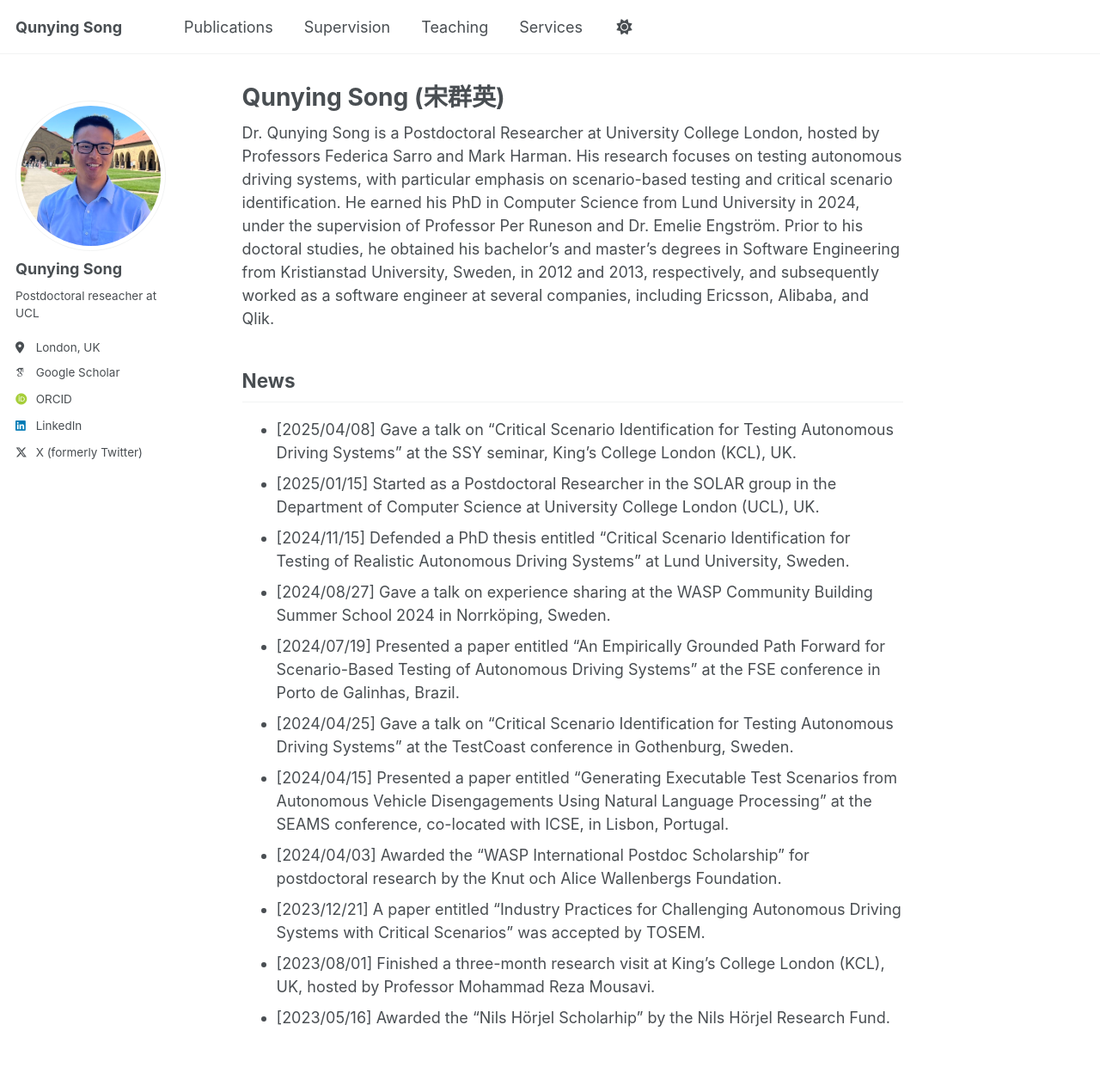
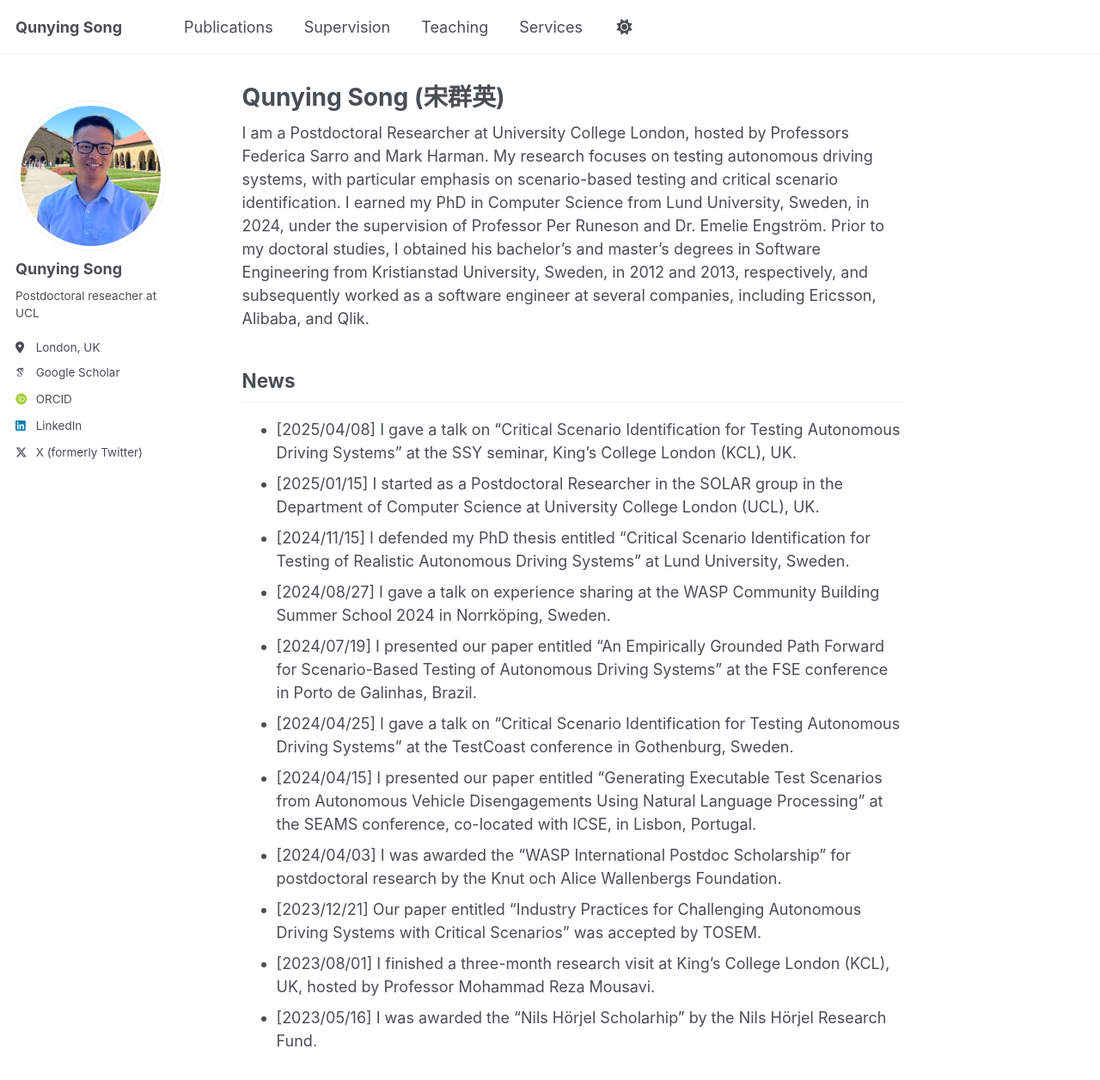
Before and after one commit to qunying-song/qunying-song.github.io, a Jekyll site: the page built from _pages/about.md, in a window 1280 px wide and 1400 px high. Shown: the top 1256 px of the window at 86% size. Built offline with Jekyll 4.4.1, drawn with Linux system fonts in a browser that asks for light colours; some web fonts are replaced; a script that is not in the unit is left out.

Commit message:
Update about.md

```diff
--- a/_pages/about.md
+++ b/_pages/about.md
@@ -8,18 +8,18 @@ redirect_from:
 ---
 
 
-Dr. Qunying Song is a Postdoctoral Researcher at University College London, hosted by Professors Federica Sarro and Mark Harman. His research focuses on testing autonomous driving systems, with particular emphasis on scenario-based testing and critical scenario identification. He earned his PhD in Computer Science from Lund University in 2024, under the supervision of Professor Per Runeson and Dr. Emelie Engström. Prior to his doctoral studies, he obtained his bachelor’s and master’s degrees in Software Engineering from Kristianstad University, Sweden, in 2012 and 2013, respectively, and subsequently worked as a software engineer at several companies, including Ericsson, Alibaba, and Qlik.
+I am a Postdoctoral Researcher at University College London, hosted by Professors Federica Sarro and Mark Harman. My research focuses on testing autonomous driving systems, with particular emphasis on scenario-based testing and critical scenario identification. I earned my PhD in Computer Science from Lund University, Sweden, in 2024, under the supervision of Professor Per Runeson and Dr. Emelie Engström. Prior to my doctoral studies, I obtained his bachelor’s and master’s degrees in Software Engineering from Kristianstad University, Sweden, in 2012 and 2013, respectively, and subsequently worked as a software engineer at several companies, including Ericsson, Alibaba, and Qlik.
 
 ## News
 
-- [2025/04/08] Gave a talk on "Critical Scenario Identification for Testing Autonomous Driving Systems" at the SSY seminar, King’s College London (KCL), UK.
-- [2025/01/15] Started as a Postdoctoral Researcher in the SOLAR group in the Department of Computer Science at University College London (UCL), UK.
-- [2024/11/15] Defended a PhD thesis entitled "Critical Scenario Identification for Testing of Realistic Autonomous Driving Systems" at Lund University, Sweden.
-- [2024/08/27] Gave a talk on experience sharing at the WASP Community Building Summer School 2024 in Norrköping, Sweden.
-- [2024/07/19] Presented a paper entitled "An Empirically Grounded Path Forward for Scenario-Based Testing of Autonomous Driving Systems" at the FSE conference in Porto de Galinhas, Brazil.
-- [2024/04/25] Gave a talk on "Critical Scenario Identification for Testing Autonomous Driving Systems" at the TestCoast conference in Gothenburg, Sweden.
-- [2024/04/15] Presented a paper entitled "Generating Executable Test Scenarios from Autonomous Vehicle Disengagements Using Natural Language Processing" at the SEAMS conference, co-located with ICSE, in Lisbon, Portugal.
-- [2024/04/03] Awarded the "WASP International Postdoc Scholarship" for postdoctoral research by the Knut och Alice Wallenbergs Foundation.
-- [2023/12/21] A paper entitled "Industry Practices for Challenging Autonomous Driving Systems with Critical Scenarios" was accepted by TOSEM.
-- [2023/08/01] Finished a three-month research visit at King’s College London (KCL), UK, hosted by Professor Mohammad Reza Mousavi.
-- [2023/05/16] Awarded the "Nils Hörjel Scholarhip" by the Nils Hörjel Research Fund.
+- [2025/04/08] I gave a talk on "Critical Scenario Identification for Testing Autonomous Driving Systems" at the SSY seminar, King’s College London (KCL), UK.
+- [2025/01/15] I started as a Postdoctoral Researcher in the SOLAR group in the Department of Computer Science at University College London (UCL), UK.
+- [2024/11/15] I defended my PhD thesis entitled "Critical Scenario Identification for Testing of Realistic Autonomous Driving Systems" at Lund University, Sweden.
+- [2024/08/27] I gave a talk on experience sharing at the WASP Community Building Summer School 2024 in Norrköping, Sweden.
+- [2024/07/19] I presented our paper entitled "An Empirically Grounded Path Forward for Scenario-Based Testing of Autonomous Driving Systems" at the FSE conference in Porto de Galinhas, Brazil.
+- [2024/04/25] I gave a talk on "Critical Scenario Identification for Testing Autonomous Driving Systems" at the TestCoast conference in Gothenburg, Sweden.
+- [2024/04/15] I presented our paper entitled "Generating Executable Test Scenarios from Autonomous Vehicle Disengagements Using Natural Language Processing" at the SEAMS conference, co-located with ICSE, in Lisbon, Portugal.
+- [2024/04/03] I was awarded the "WASP International Postdoc Scholarship" for postdoctoral research by the Knut och Alice Wallenbergs Foundation.
+- [2023/12/21] Our paper entitled "Industry Practices for Challenging Autonomous Driving Systems with Critical Scenarios" was accepted by TOSEM.
+- [2023/08/01] I finished a three-month research visit at King’s College London (KCL), UK, hosted by Professor Mohammad Reza Mousavi.
+- [2023/05/16] I was awarded the "Nils Hörjel Scholarhip" by the Nils Hörjel Research Fund.
```
